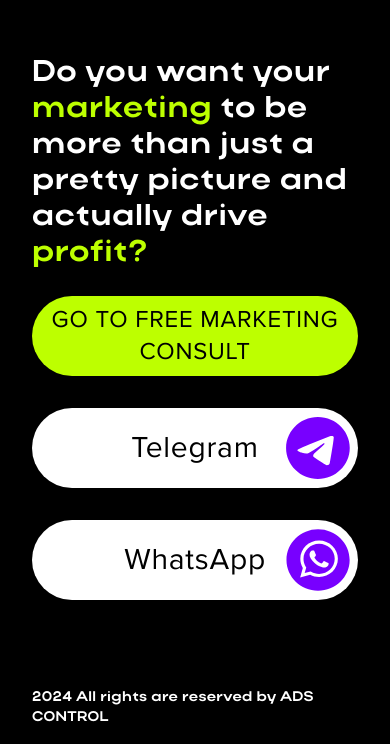
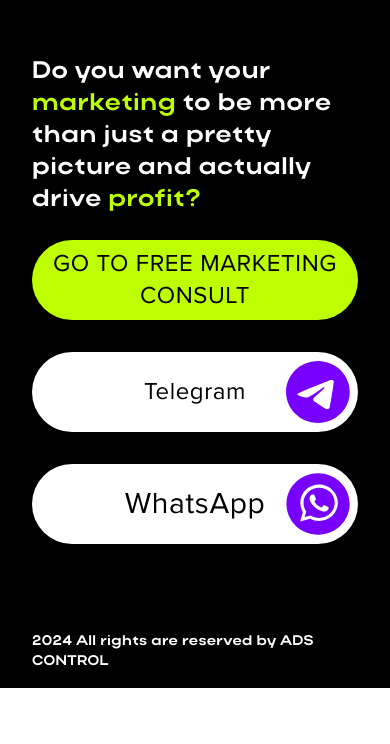
Before and after one commit to VGcod3/image-land, a React (Vite) app: page / in a window 390 px wide. Shown: the part 5925-6669 px from the top of the page. After the commit the page ends 6613 px from the top, so only its background shows below. Built offline with nearby package versions, Linux system fonts and the light colour scheme.

Commit message:
Do you want your

```diff
--- a/src/components/Marketing.tsx
+++ b/src/components/Marketing.tsx
@@ -3,7 +3,7 @@
 
 export const Marketing = () => {
   return (
-    <section className="p-8 lg:p-32 pb-0 bg-black text-white text-3xl lg:text-5xl flex flex-col gap-6 items-center">
+    <section className="p-8 lg:p-32 pb-0 bg-black text-white text-2xl lg:text-5xl flex flex-col gap-6 items-center">
       <h1 className="font-actay max-w-7xl">
         Do you want your <span className="text-secondary">marketing</span> to be
         more than just a pretty picture and actually drive{" "}
```
